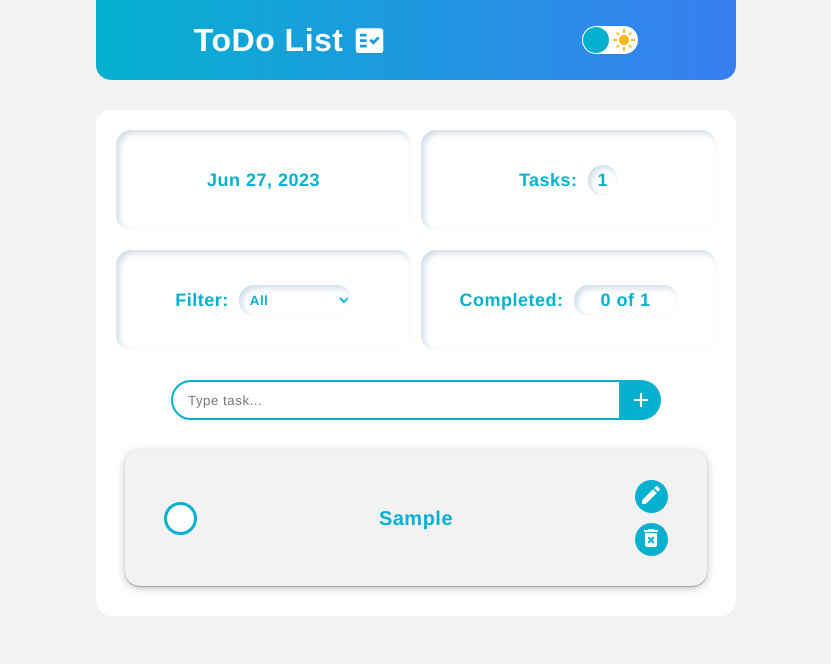
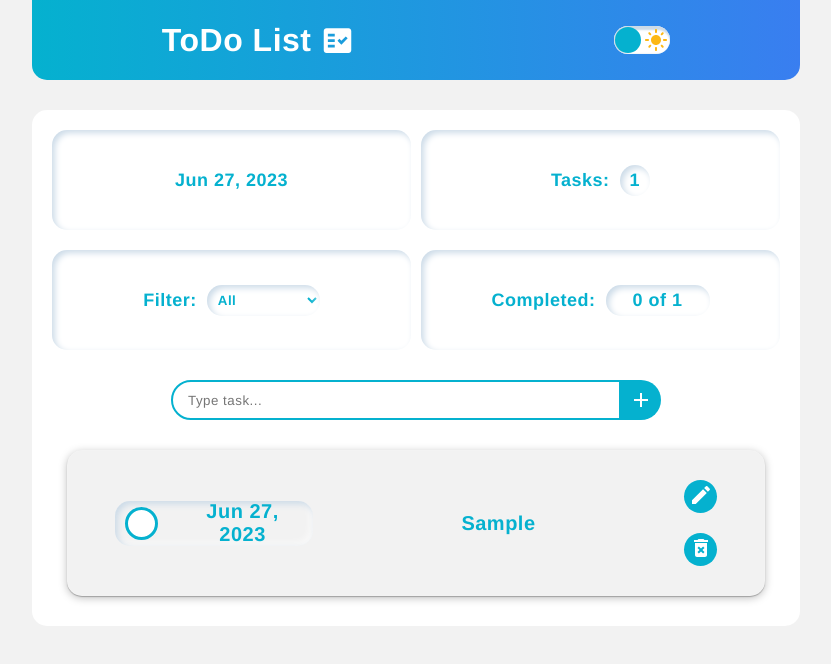
Before and after one commit to Andrejrey/React_TodoList, a React (Vite) app: page / in a window 1280 px wide. Both pictures are taken after typing "Sample" into the empty fields and a click on the button 865 px from the left and 400 px from the top of the page. Shown: the top 664 px of the page, without its empty margins (224-1055 px from the left). Built offline with nearby package versions, Linux system fonts and the light colour scheme.

Commit message:
add date to task - html and css only

```diff
--- a/src/App.css
+++ b/src/App.css
@@ -51,6 +51,16 @@ header .MuiSvgIcon-root {
   margin-left: 10px;
 }
 
+.react-switch-bg {
+  box-shadow: rgb(204, 219, 232) 2px 2px 2px 2px inset,
+    rgba(255, 255, 255, 0.5) -3px -3px 6px 1px inset;
+}
+
+#dark .react-switch-bg {
+  box-shadow: rgb(62, 62, 62) 2px 2px 2px 2px inset,
+    rgba(73, 73, 73, 0.5) -3px -3px 6px 1px inset;
+}
+
 .container {
   display: flex;
   flex-direction: column;
@@ -65,14 +75,6 @@ header .MuiSvgIcon-root {
 #dark .container {
   background: #303030;
 }
-
-/* .quantity-container {
-  display: grid;
-  grid-template-columns: 1fr;
-  grid-template-rows: 1fr;
-  gap: 0px 0px;
-  grid-template-areas: "quantity-container-two";
-} */
 
 .quantity-container-two {
   display: grid;
@@ -299,6 +301,29 @@ input {
   border-radius: 15px;
 }
 
+.done-with-date-container {
+  display: flex;
+  flex-direction: row;
+  justify-content: space-around;
+  align-items: center;
+  box-shadow: rgb(204, 219, 232) 3px 3px 6px 0px inset,
+    rgba(255, 255, 255, 0.5) -3px -3px 6px 1px inset;
+  border-radius: 15px;
+  height: 45px;
+}
+
+.task-date {
+  margin-left: 15px;
+  max-width: 140px;
+}
+
+#dark .done-with-date-container {
+  box-shadow: rgba(0, 0, 0, 0.25) 0px 0.0625em 0.0625em,
+    rgba(0, 0, 0, 0.25) 0px 0.125em 0.5em,
+    rgba(255, 255, 255, 0.1) 0px 0px 0px 1px inset;
+  background-color: #505050;
+}
+
 #dark .tasks {
   background-color: #424242;
 }
@@ -330,6 +355,7 @@ input {
   border-radius: 50px;
   border: none;
   background-color: #05b1cf;
+  margin-top: 10px;
 }
 
 .edit:hover {
@@ -383,6 +409,7 @@ input {
   background: none;
   border: none;
   cursor: pointer;
+  margin-left: 10px;
 }
 
 #completedBtn div {
@@ -417,7 +444,7 @@ input {
   font-weight: bold;
   word-wrap: break-word;
   padding: 10px;
-  width: 500px;
+  width: 700px;
   text-align: center;
 }
 
@@ -446,7 +473,7 @@ input {
   color: #fdb813;
 }
 
-@media only screen and (max-width: 480px) {
+@media only screen and (max-width: 705px) {
   #light {
     background-color: white;
   }
@@ -497,10 +524,15 @@ input {
 
   .tasks p {
     width: 280px;
+    margin: 15px;
   }
 
   .delete {
     margin-left: 30px;
+  }
+
+  .edit {
+    margin-bottom: 0;
   }
 
   .edit-buttons {
@@ -508,14 +540,7 @@ input {
     flex-direction: row;
     align-items: center;
     margin-top: 10px;
-  }
-
-  .edit {
-    margin-bottom: 0;
-  }
-
-  #completedBtn {
-    margin-bottom: 10px;
+    border-radius: 15px;
   }
 
   #clear {
@@ -523,7 +548,7 @@ input {
   }
 }
 
-@media only screen and (min-width: 481px) and (max-width: 768px) {
+@media only screen and (min-width: 706px) and (max-width: 905px) {
   #light {
     background-color: white;
   }
@@ -578,7 +603,7 @@ input {
   }
 }
 
-@media only screen and (min-width: 769px) and (max-width: 1024px) {
+@media only screen and (min-width: 906px) and (max-width: 1150px) {
   header,
   .container {
     width: 70vw;
@@ -590,11 +615,11 @@ input {
   }
 
   .tasks p {
-    width: 280px;
+    width: 250px;
   }
 }
 
-@media only screen and (min-width: 1025px) and (max-width: 1200px) {
+@media only screen and (min-width: 1151px) and (max-width: 1430px) {
   header,
   .container {
     width: 60vw;
@@ -606,11 +631,11 @@ input {
   }
 
   .tasks p {
-    width: 400px;
+    width: 300px;
   }
 }
 
-@media only screen and (min-width: 1201px) and (max-width: 1482px) {
+@media only screen and (min-width: 1431px) and (max-width: 1600px) {
   header,
   .container {
     width: 50vw;
@@ -622,6 +647,18 @@ input {
   }
 
   .tasks p {
+    width: 320px;
+  }
+}
+
+@media only screen and (min-width: 1601px) and (max-width: 1820px) {
+  .tasks p {
     width: 400px;
   }
 }
+
+@media only screen and (min-width: 1821px) and (max-width: 2310px) {
+  .tasks p {
+    width: 500px;
+  }
+}
--- a/src/components/TodoTasks.jsx
+++ b/src/components/TodoTasks.jsx
@@ -39,12 +39,20 @@ export default function TodoTasks({
     setMessage(false);
   }
 
+  let date = new Date();
+  date = date.toString().split(" ");
+
   return (
     <>
       <div className="tasks">
-        <button id="completedBtn" onClick={() => onComplete(task.id)}>
-          {task.done ? <CheckCircleIcon /> : <div />}
-        </button>
+        <div className="done-with-date-container">
+          <button id="completedBtn" onClick={() => onComplete(task.id)}>
+            {task.done ? <CheckCircleIcon /> : <div />}
+          </button>
+          <p className="task-date">
+            {date[1] + " " + date[2] + ", " + date[3]}
+          </p>
+        </div>
         <p
           ref={inputRef}
           onInput={(event) => setTitle(event.currentTarget.textContent)}
```
